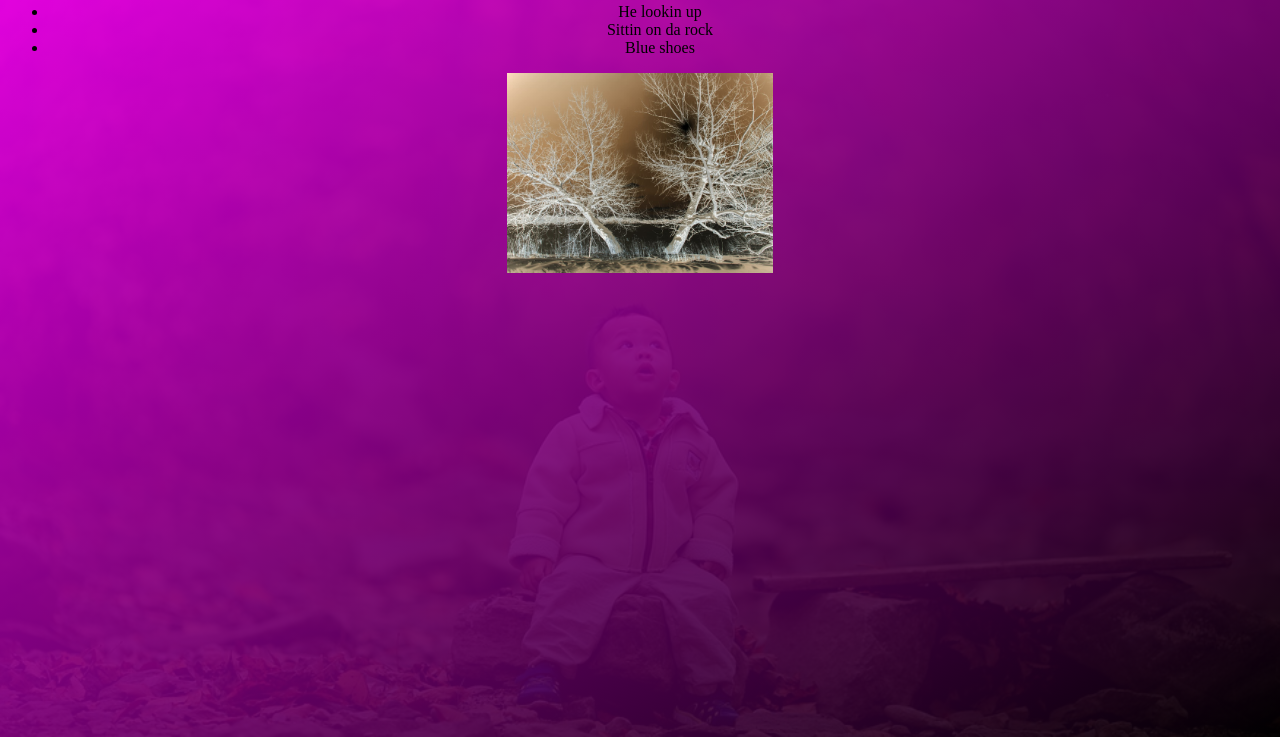
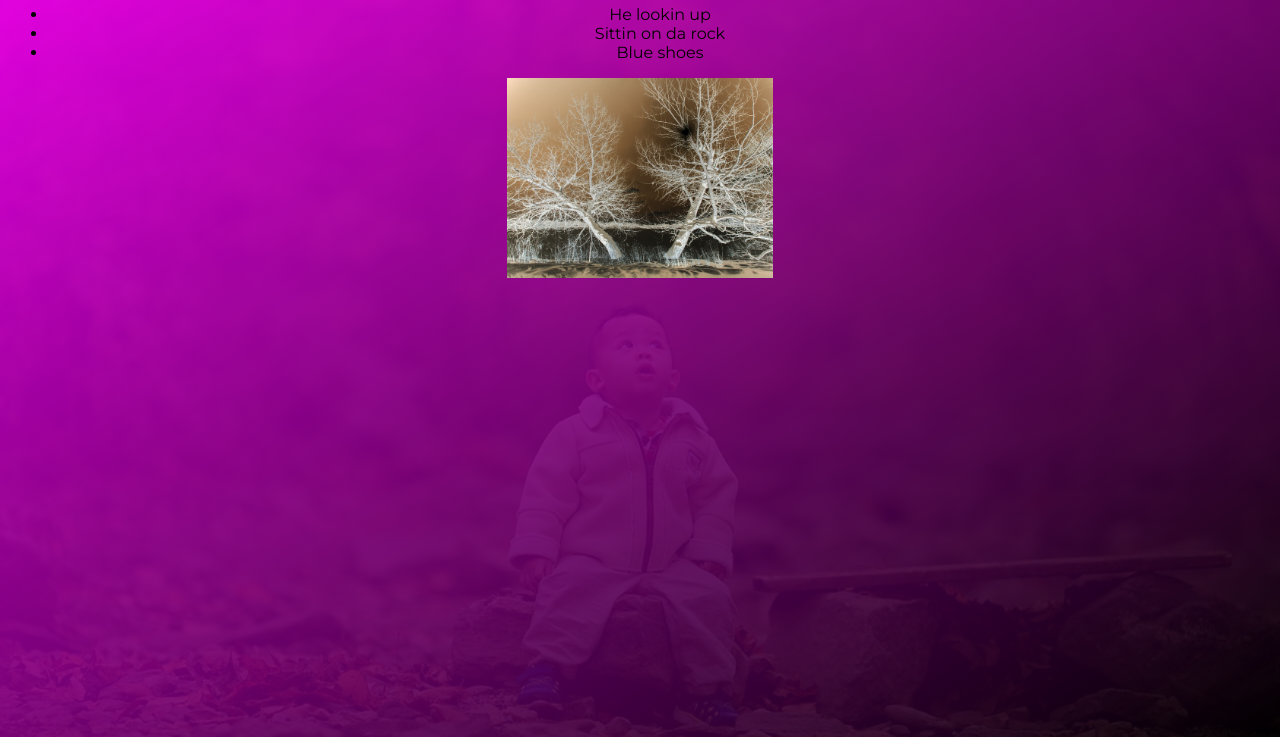
Before and after one commit to staten-island-tech/formative-assesment-1-vincenzo-sorcigli, a plain HTML site: page index.html in a window 1280 px wide. Shown: the part 63-800 px from the top of the page. Drawn offline with Linux system fonts and the light colour scheme.

Commit message:
google fonts
added a font from google fonts

```diff
--- a/index.html
+++ b/index.html
@@ -4,6 +4,7 @@
     <meta name="viewport" content="width=device-width, initial-scale=1.0">
     <meta http-equiv="X-UA-Compatible" content="ie=edge">
     <link rel="stylesheet" href="style.css">
+    <link href="https://fonts.googleapis.com/css?family=Montserrat&display=swap" rel="stylesheet">
     <title>formative assessment 1</title>
 </head>
 <body>
--- a/style.css
+++ b/style.css
@@ -10,6 +10,7 @@ body{
     url(media/kid.jpg);
     background-size: cover;
     text-align: center;
+    font-family: 'Montserrat', sans-serif;
 }
 img{
     filter: invert(1);
```
